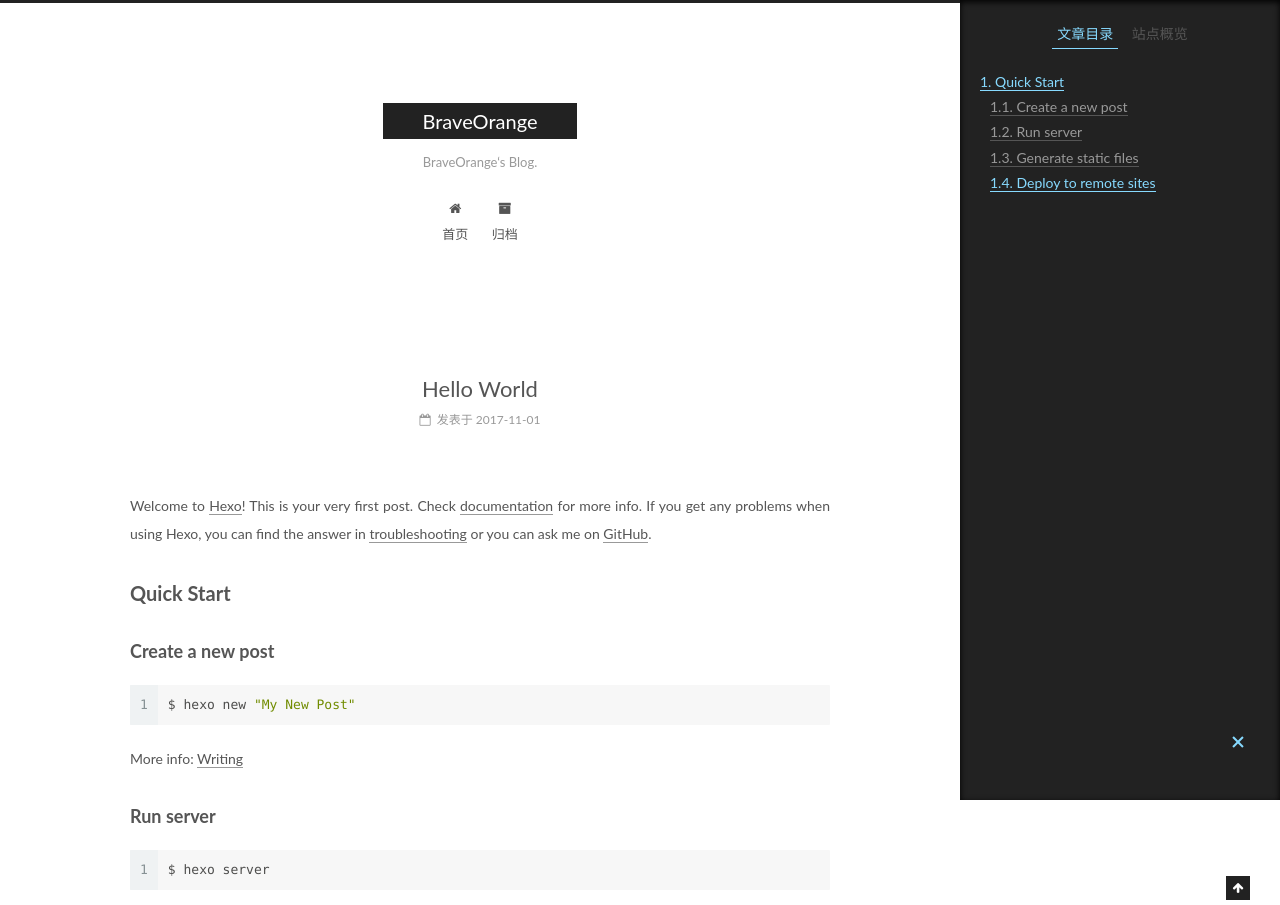
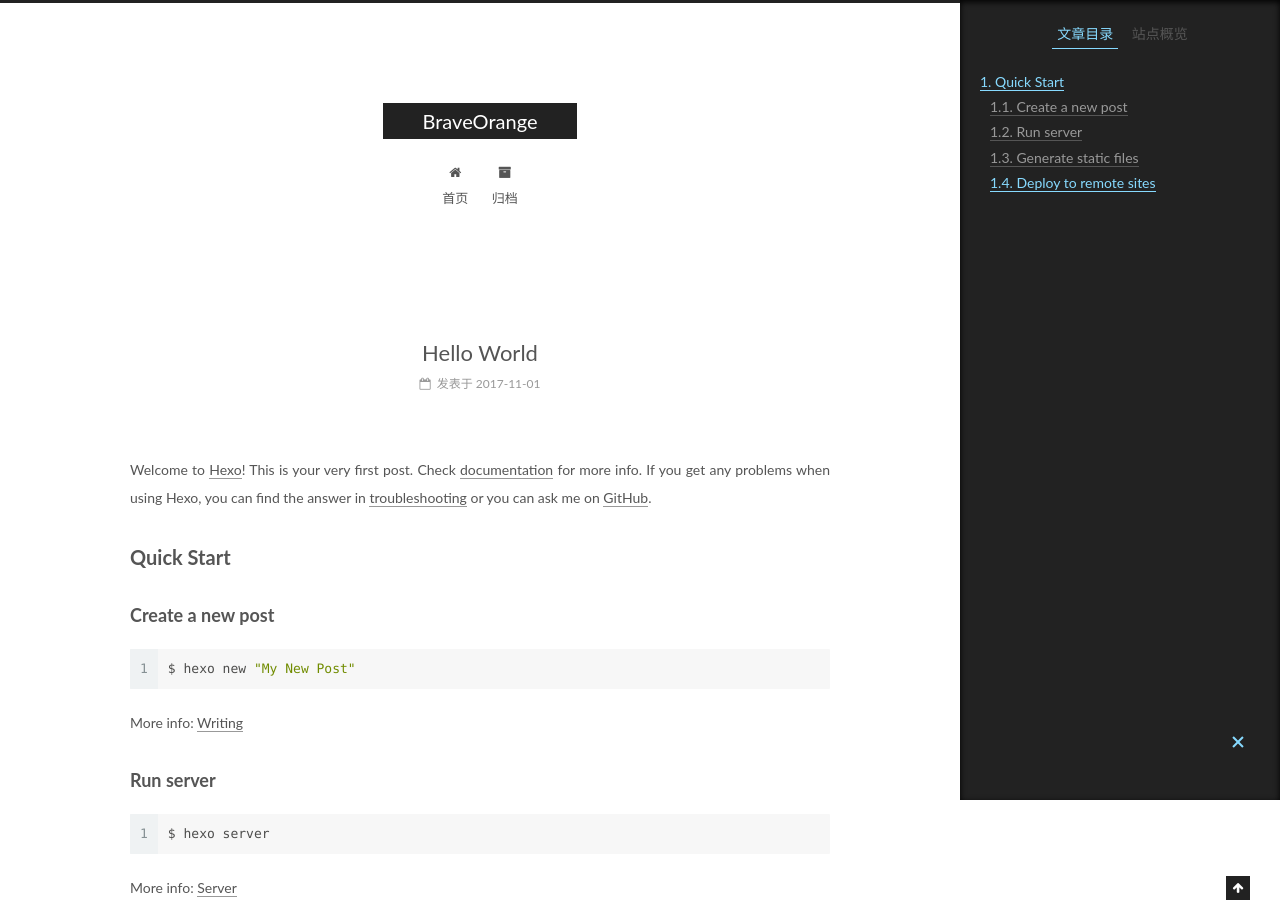
Before and after one commit to brave-orange/brave-orange.github.io, a plain HTML site: page archives/2017/11/hello-world.html/index.html in a window 1280 px wide. Shown: the top 905 px of the page. Drawn offline with Linux system fonts and the light colour scheme.

Commit message:
Site updated: 2017-11-01 12:42:03

```diff
--- a/archives/2017/11/hello-world.html/index.html
+++ b/archives/2017/11/hello-world.html/index.html
@@ -160,7 +160,7 @@
       </a>
     </div>
 
-        <p class="site-subtitle">BraveOrange‘s Blog.</p>
+        <p class="site-subtitle"></p>
 
   </div>
 
```
Also changed, not shown: archives/2017/11/index.html (+1 -1 lines), archives/2017/11/测试博客.html/index.html (+1 -1 lines), archives/2017/index.html (+1 -1 lines), archives/index.html (+1 -1 lines), index.html (+1 -1 lines).
